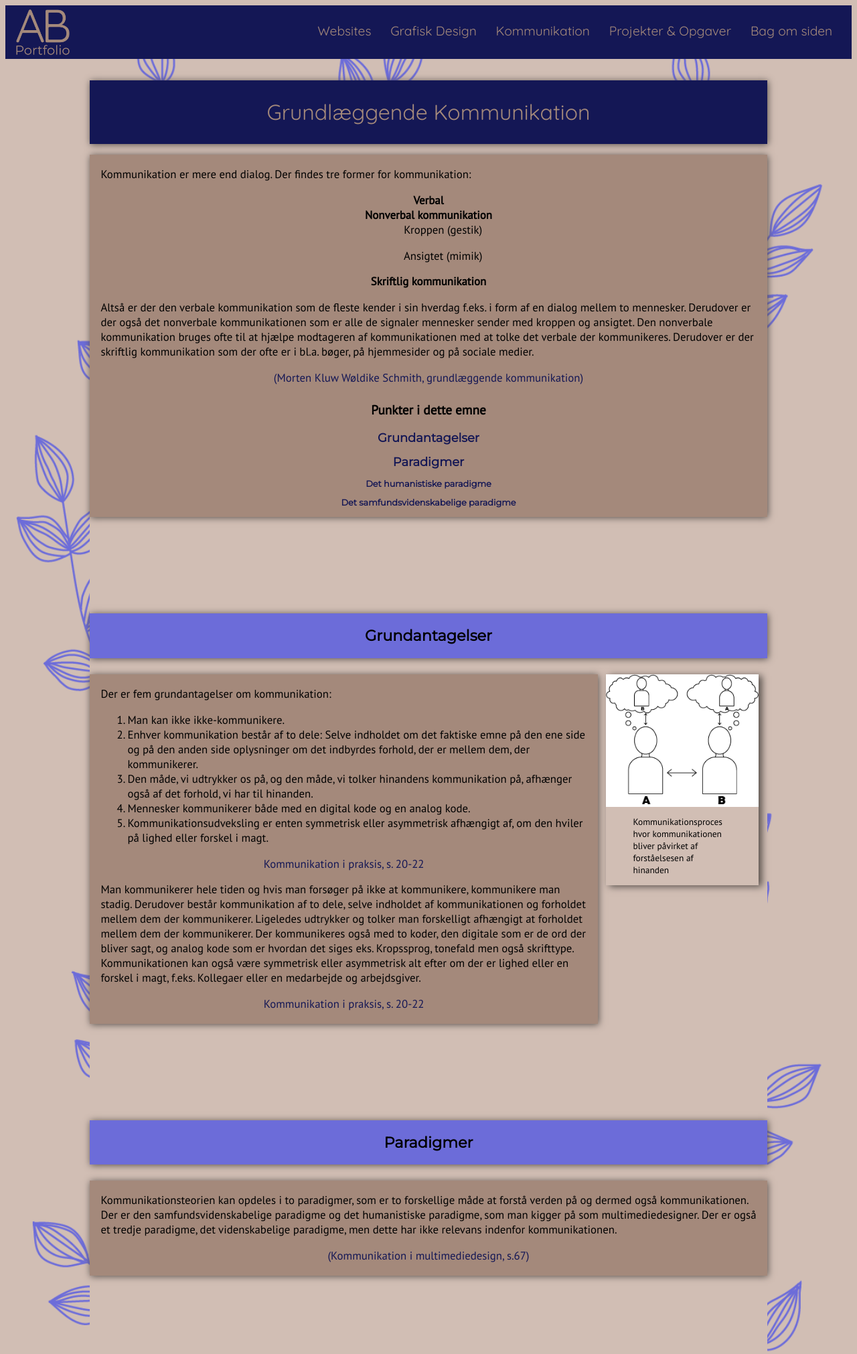
After one commit to Bonde005/portfolio, a PHP site: page /grundlaegende_kommunikation.php in a window 1280 px wide. The commit adds this page. Shown: the top 2022 px of the page at 67% size. Run offline with PHP 8.4, Linux system fonts and the light colour scheme.

Commit message:
wegwg
gwgew

```diff
--- /dev/null
+++ b/grid_grundlaegende_kommunikation.css
@@ -0,0 +1,94 @@
+#grundantagelser_eksempel {
+  max-width: 236px; /* gør billedet ikke bliver forstørret*/
+  margin-left: auto; /* centrere billed sektionen*/
+  margin-right: auto;
+}
+
+#imk_model, #laswells_formel {
+  max-width: 768px; /* gør billedet ikke bliver forstørret*/
+  margin-left: auto; /* centrere billed sektionen*/
+  margin-right: auto;
+}
+
+#indledning dl {
+  text-align: center; /* centere punkterne */
+
+}
+
+/* Grid areas */
+
+#back_arrow {
+  grid-area: back_arrow;
+}
+
+#overskrift {
+  grid-area: overskrift;
+}
+
+#indledning {
+  grid-area: indledning;
+}
+
+#grundantagelser_overskrift {
+  grid-area: grundantagelser_overskrift;
+}
+
+#grundantagelser_tekst {
+  grid-area: grundantagelser_tekst;
+}
+
+#grundantagelser_eksempel {
+  grid-area: grundantagelser_eksempel;
+}
+
+#paradigmer_overskrift {
+  grid-area: paradigmer_overskrift;
+}
+
+#paradigmer_tekst {
+  grid-area: paradigmer_tekst;
+}
+
+#humanistisk_paradigme {
+  grid-area: humanistisk_paradigme;
+}
+
+#samfundsvidenskabelig_paradigme {
+  grid-area: samfundsvidenskabelig_paradigme;
+}
+/* Grid for mobil version */
+#pagewrap {
+  display: grid;
+  grid-template-areas:
+  "back_arrow"
+  "overskrift"
+  "indledning"
+  "grundantagelser_overskrift"
+  "grundantagelser_tekst"
+  "grundantagelser_eksempel"
+  "paradigmer_overskrift"
+  "paradigmer_tekst"
+  "humanistisk_paradigme"
+  "samfundsvidenskabelig_paradigme";
+}
+
+
+@media screen and (min-width: 1000px) { /* Her begynnder desktop versionen */
+
+ #pagewrap {
+   grid-template-columns: 1fr 1fr 1fr 1fr; /* Gør kollonerne lige store */
+   grid-template-areas: /* Grid for desktop */
+   "overskrift overskrift overskrift overskrift"
+   "indledning indledning indledning indledning"
+   "grundantagelser_overskrift grundantagelser_overskrift  grundantagelser_overskrift grundantagelser_overskrift"
+   "grundantagelser_tekst grundantagelser_tekst grundantagelser_tekst grundantagelser_eksempel"
+   "paradigmer_overskrift paradigmer_overskrift paradigmer_overskrift paradigmer_overskrift"
+   "paradigmer_tekst paradigmer_tekst paradigmer_tekst paradigmer_tekst"
+   "humanistisk_paradigme humanistisk_paradigme samfundsvidenskabelig_paradigme samfundsvidenskabelig_paradigme";
+ }
+
+ #grundantagelser_eksempel {
+   width: 90%; /* Giver luft mellem billede og tekst */
+   margin-bottom: auto; /* fjerner luft */
+ }
+}
--- /dev/null
+++ b/grundlaegende_kommunikation.php
@@ -0,0 +1,130 @@
+<!DOCTYPE html>
+<html lang="da">
+    <head>
+        <meta charset="utf-8">
+        <meta name="viewport" content="width=device-width" , initial-scale=1.0 />
+        <title>AB læringsportfolio Grundlæggende kommunikation</title>
+        <link href="https://fonts.googleapis.com/css?family=Montserrat|PT+Sans|Quicksand:400,600,700&display=swap" rel="stylesheet">
+        <link rel="stylesheet" href="stylesheet_page.css">
+        <link rel="stylesheet" href="grid_grundlaegende_kommunikation.css">
+    </head>
+    <body>
+
+      <?php include("header.inc"); ?>
+
+      <div id="pagewrap">
+        <div id="back_arrow">
+          <img src="billeder/back_arrow.png" alt="Tilbage pil" onclick="goBack()">
+        </div> <!-- back_arrow -->
+
+        <section id="overskrift">
+          <h1>Grundlæggende Kommunikation</h1>
+        </section> <!-- overskrift -->
+
+        <section id="indledning" class="tekstfelt">
+          <p>Kommunikation er mere end dialog. Der findes tre former for kommunikation:</p>
+          <dl>
+              <dt>Verbal</dt>
+              <dt>Nonverbal kommunikation</dt>
+                <dd>Kroppen (gestik)</dd>
+                <dd>Ansigtet (mimik)</dd>
+              <dt>Skriftlig kommunikation</dt>
+          </dl>
+          <p>Altså er der den verbale kommunikation som de fleste kender i sin hverdag f.eks. i form af en dialog mellem to mennesker. Derudover er der også det nonverbale kommunikationen som er alle de signaler mennesker sender med kroppen og ansigtet. Den nonverbale kommunikation bruges ofte til at hjælpe modtageren af kommunikationen med at tolke det verbale der kommunikeres. Derudover er der skriftlig kommunikation som der ofte er i bl.a. bøger, på hjemmesider og på sociale medier. </p>
+          <p class="kilde">(Morten Kluw Wøldike Schmith, grundlæggende kommunikation)</p>
+          <section id="lokal_menu">
+            <p>Punkter i dette emne</p>
+            <a href="#kodning_overskrift"><h2>Grundantagelser</h2></a>
+            <a href="#kodeskik_overskrift"><h2>Paradigmer</h2></a>
+            <a href="#kodeskik_overskrift"><h3>Det humanistiske paradigme</h3></a>
+            <a href="#kodeskik_overskrift"><h3>Det samfundsvidenskabelige paradigme</h3></a>
+          </section>
+        </section> <!-- indledning -->
+
+        <section id="grundantagelser_overskrift" class="under_overskrift">
+          <h2>Grundantagelser</h2>
+        </section> <!-- kodning_overskrift -->
+
+        <section id="grundantagelser_tekst" class="tekstfelt">
+          <p>Der er fem grundantagelser om kommunikation:</p>
+          <ol>
+            <li>Man kan ikke ikke-kommunikere.</li>
+            <li>Enhver kommunikation består af to dele: Selve indholdet om det faktiske emne på den ene side og på den anden side oplysninger om det indbyrdes forhold, der er mellem dem, der kommunikerer.</li>
+            <li>Den måde, vi udtrykker os på, og den måde, vi tolker hinandens kommunikation på, afhænger også af det forhold, vi har til hinanden.</li>
+            <li>Mennesker kommunikerer både med en digital kode og en analog kode.</li>
+            <li>Kommunikationsudveksling er enten symmetrisk eller asymmetrisk afhængigt af, om den hviler på lighed eller forskel i magt.</li>
+          </ol>
+          <p class="kilde">Kommunikation i praksis, s. 20-22</p>
+          <p>Man kommunikerer hele tiden og hvis man forsøger på ikke at kommunikere, kommunikere man stadig. Derudover består kommunikation af to dele, selve indholdet af kommunikationen og forholdet mellem dem der kommunikerer. Ligeledes udtrykker og tolker man forskelligt afhængigt at forholdet mellem dem der kommunikerer. Der kommunikeres også med to koder, den digitale som er de ord der bliver sagt, og analog kode som er hvordan det siges eks. Kropssprog, tonefald men også skrifttype. Kommunikationen kan også være symmetrisk eller asymmetrisk alt efter om der er lighed eller en forskel i magt, f.eks. Kollegaer eller en medarbejde og arbejdsgiver.</p>
+          <p class="kilde">Kommunikation i praksis, s. 20-22</p>
+        </section> <!-- grundantagelser_tekst -->
+
+        <section id="grundantagelser_eksempel" class="illustrationer">
+          <img src="billeder/kommunikation/kommunikationproces.png" alt="Illustration af kommunikationproces">
+          <blockquote>
+            <p>Kommunikationsproces hvor kommunikationen bliver påvirket af forståelsesen af hinanden</p>
+          </blockquote>
+        </section> <!-- grundantagelser_eksempel -->
+
+        <section id="paradigmer_overskrift" class="under_overskrift">
+          <h2>Paradigmer</h2>
+        </section> <!-- paradigmer_overskrift -->
+
+        <section id="paradigmer_tekst" class="tekstfelt">
+          <p>Kommunikationsteorien kan opdeles i to paradigmer, som er to forskellige måde at forstå verden på og dermed også kommunikationen. Der er den samfundsvidenskabelige paradigme og det humanistiske paradigme, som man kigger på som multimediedesigner. Der er også et tredje paradigme, det videnskabelige paradigme, men dette har ikke relevans indenfor kommunikationen.</p>
+          <p class="kilde">(Kommunikation i multimediedesign, s.67) </p>
+        </section> <!-- paradigmer_tekst -->
+
+        <section id="humanistisk_paradigme" class="boks">
+          <section id="humanistisk_paradigme_overskrift" class="under_overskrift">
+            <h3>Det humanistiske paradigme</h3>
+          </section> <!-- humanistisk_paradigme_overskrift -->
+
+          <section id="humanistisk_paradigme_tekst" class="tekstfelt">
+            <p>Hos det humanistiske paradigme er modtageren i fokus. Her kigges på individet selv, som bliver betragtet som aktiv i kommunikationen. Dvs. at det er en tovejskommunikation og modtageren er aktiv ved f.eks. brug af en hjemmeside. Der bliver altså ikke kun kommunikeret ud til brugeren. I det humanistiske paradigme er der en kvalitativ tilgang til undersøgelser og modtagerens subjektive oplevelse bliver undersøgt og fortolket.</p>
+            <p class="kilde">(Kommunikation i multimediedesign, s. 67-68)</p>
+            <p>En model der benyttes i dette paradigme, er IMK-modellen. Modellen viser kommunikationen mellem afsender og modtager igennem et produkt. Her menes det af afsender og modtageren har lige stor indflydelse og begge skal være i spil for at produktet virker som ønsket. Derudover er der andre faktorer som også påvirker kommunikationen, som kultur, medier, genre m.m.</p>
+            <p class="kilde">(Kommunikation i multimediedesign, s. 69)</p>
+          </section> <!-- humanistisk_paradigme_tekst -->
+
+          <section id="imk_model" class="illustrationer">
+            <img src="billeder/kommunikation/imkmodel.jpg" alt="IMK-modellen">
+            <blockquote>
+              <p>Illustration af IMK-modellen</p>
+            </blockquote>
+          </section> <!-- imk_model -->
+        </section> <!-- humanistisk_paradigme boks -->
+
+        <section id="samfundsvidenskabelig_paradigme" class="boks">
+          <section id="samfundsvidenskabelig_paradigme_overskrift" class="under_overskrift">
+            <h3>Det samfundsvidenskabelige paradigme</h3>
+          </section> <!-- samfundsvidenskabelig_paradigme_overskrift -->
+
+          <section id="samfundsvidenskabelig_paradigme_tekst" class="tekstfelt">
+            <p>Hos det samfundsvidenskabelige paradigme er det afsenderen der er i fokus. Her er modtageren passiv, og derfor er det afsenderen der styrer kommunikationen. Dvs. at her anses modtageren ikke som værende aktiv i kommunikationen, og det er derfor det heller ikke et krav at kommunikationen skal virke på samme måde som i det humanistiske paradigme. Derfor bliver kommunikation i dette paradigme forstået som en transmission, altså som en envejskommunikation. Her er der en kvantitativ tilgang til undersøgelserne og man forsøger at være objektiv. Der kiggers der på målbare data og ingen fortolkning af oplevelser eller andet.</p>
+            <p class="kilde">(Kommunikation i multimediedesign, s. 76-77)</p>
+            <p>En model der her benyttes, er Lasswells formel. Her ser man på hvem der siger hvad til hvem, gennem hvilken kanal og hvilken effekt det har. Selvom afsenderen er i fokus, ses der også på selve mediet der bliver kommunikeret igennem og den effekt der kommer ud af det.</p>
+            <p class="kilde">(Kommunikation i multimediedesign, s. 79)</p>
+          </section> <!-- samfundsvidenskabelig_paradigme_tekst -->
+
+          <section id="laswells_formel" class="illustrationer">
+            <img src="billeder/kommunikation/lasswelss_formel.jpg" alt="Laswells Formel">
+            <blockquote>
+              <p>Illustration af Laswells formel</p>
+            </blockquote>
+          </section> <!-- laswells_formel -->
+        </section> <!-- samfundsvidenskabelig_paradigme boks -->
+      </div> <!-- pagewrap -->
+
+      <div id="home_button">
+        <a href="index.php"><img src="billeder/home.png" alt="home knap"></a>
+      </div>
+
+      <?php include("footer.inc"); ?>
+    </body> <!-- pagewrap -->
+    <script>
+      function goBack() { /* Går en tilbage i historikken */
+      window.history.back();
+      }
+    </script>
+  </html>
--- a/stylesheet_page.css
+++ b/stylesheet_page.css
@@ -201,6 +201,8 @@ footer a:hover {
   box-shadow: 1px 1px 10px #574f4b; /* skyggeeffekt for hele boksen */
   margin-top: 4em; /* Giver plads mellem boksene  */
   background-color: #D1BEB4; /* Giver hele boksen en baggrundfarve */
+  margin-left: auto;
+  margin-right: auto; /* Centere bokserne */
 }
 
 
--- a/typografi.php
+++ b/typografi.php
@@ -26,9 +26,9 @@
           <p class="kilde">(Design: Typografi · Typografiens historie)</p>
           <section id="lokal_menu">
             <p>Punkter i dette emne</p>
-            <a href="#kodning_overskrift"><h2>Skrifttyper</h2></a>
-            <a href="#kodning_overskrift"><h2>Størrelse og linjer</h2></a>
-            <a href="#kodeskik_overskrift"><h2>Skriftens opbygning</h2></a>
+            <a href="#skrifttyper_overskrift"><h2>Skrifttyper</h2></a>
+            <a href="#size_lines_overskrift"><h2>Størrelse og linjer</h2></a>
+            <a href="#opbygning_overskrift"><h2>Skriftens opbygning</h2></a>
           </section>
         </section> <!-- indledning -->
 
```
Also changed, not shown: grid_typografi.css (+139 -6 lines), header.inc (+5 -5 lines), index.php (+5 -5 lines).
